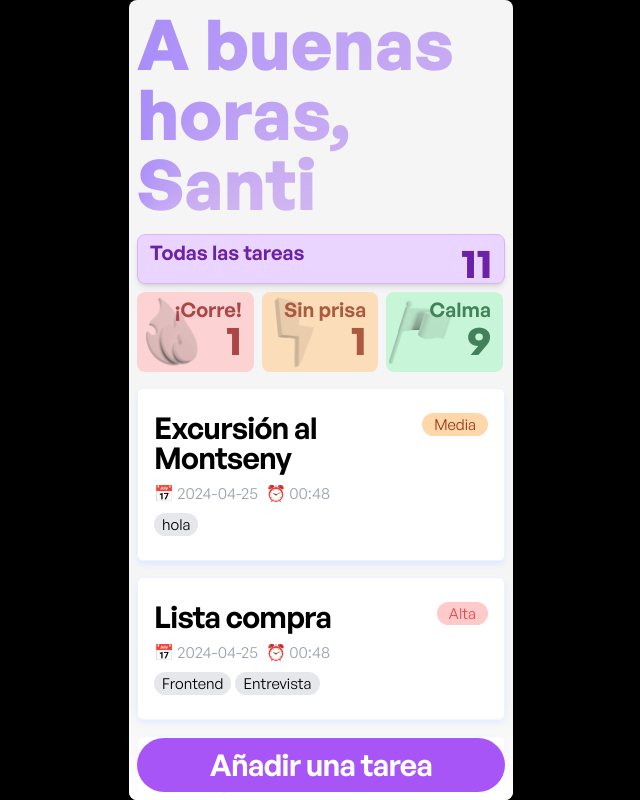
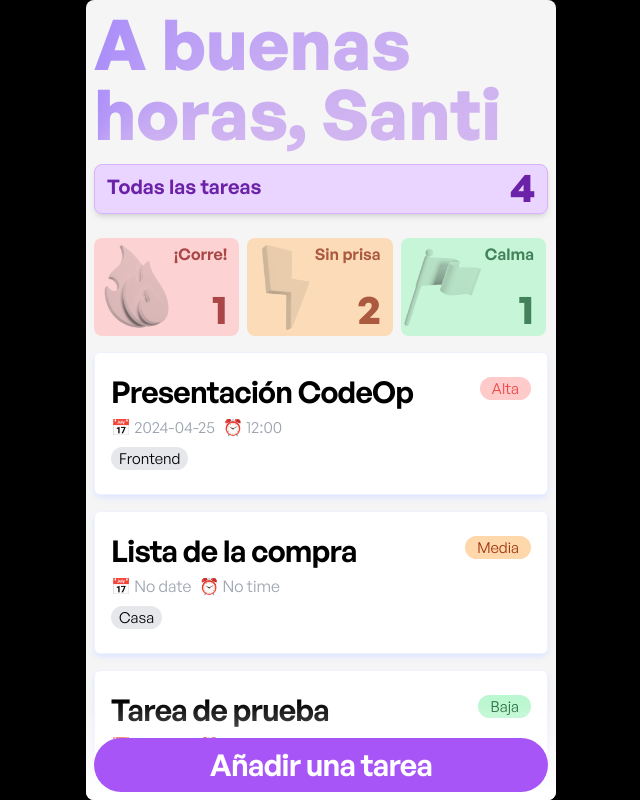
Before and after one commit to sanzdecastro/a-buenas-horas, a website with bundled scripts: page index.html in a window 1280 px wide. Shown: the whole page, without its empty margins (319-959 px from the left). Built offline with nearby package versions, Linux system fonts and the light colour scheme; data requests are answered from the project's data file.

Commit message:
replace functions

```diff
--- a/db.json
+++ b/db.json
@@ -1,112 +1,47 @@
 {
   "tasks": [
     {
-      "id": "aa11",
-      "title": "Excursión al Montseny",
-      "description": "Lorem ipsum",
+      "id": "f507",
+      "title": "Presentación CodeOp",
+      "description": "Presentación de la app de tareas para el curso de Frontend de CodeOp",
       "date": "2024-04-25",
-      "time": "00:48",
+      "time": "12:00",
       "categories": [
-        "hola "
+        "Frontend "
+      ],
+      "priority": "Alta"
+    },
+    {
+      "id": "743a",
+      "title": "Lista de la compra",
+      "description": "El aceite carísimo",
+      "date": "",
+      "time": "",
+      "categories": [
+        "Casa "
       ],
       "priority": "Media"
     },
     {
-      "id": "f154",
-      "title": "Lista compra",
+      "id": "f602",
+      "title": "Tarea de prueba",
       "description": "Lorem ipsum",
-      "date": "2024-04-25",
-      "time": "00:48",
-      "categories": [
-        "Frontend ",
-        "Entrevista "
-      ],
-      "priority": "Alta"
-    },
-    {
-      "id": "106e",
-      "title": "Comprar rosas",
-      "description": "Comprar rosas para Sant Jordi y autorregalarme un buen libro",
-      "date": "2024-04-23",
-      "time": "",
-      "categories": [
-        "Sin categoría"
-      ],
-      "priority": "Baja"
-    },
-    {
-      "id": "1e53",
-      "title": "Nueva",
-      "description": "",
       "date": "",
       "time": "",
       "categories": [],
       "priority": "Baja"
     },
     {
-      "id": "04e5",
-      "title": "wewewe",
-      "description": "",
-      "date": "",
-      "time": "",
-      "categories": [],
-      "priority": "Baja"
-    },
-    {
-      "id": "c012",
-      "title": "wewe",
-      "description": "",
-      "date": "",
-      "time": "",
+      "id": "09fc",
+      "title": "Nueva tarea 2",
+      "description": "Lorem ipsum",
+      "date": "2024-04-26",
+      "time": "12:34",
       "categories": [
-        "Nueva "
+        "Categoría de prueba",
+        "Frontend "
       ],
-      "priority": "Baja"
-    },
-    {
-      "id": "ba31",
-      "title": "",
-      "description": "",
-      "date": "",
-      "time": "",
-      "categories": [],
-      "priority": "Baja"
-    },
-    {
-      "id": "7da5",
-      "title": "",
-      "description": "",
-      "date": "",
-      "time": "",
-      "categories": [],
-      "priority": "Baja"
-    },
-    {
-      "id": "320a",
-      "title": "",
-      "description": "",
-      "date": "",
-      "time": "",
-      "categories": [],
-      "priority": "Baja"
-    },
-    {
-      "id": "c7eb",
-      "title": "",
-      "description": "",
-      "date": "",
-      "time": "",
-      "categories": [],
-      "priority": "Baja"
-    },
-    {
-      "id": "f06d",
-      "title": "",
-      "description": "",
-      "date": "",
-      "time": "",
-      "categories": [],
-      "priority": "Baja"
+      "priority": "Media"
     }
   ],
   "categories": [
@@ -119,6 +54,22 @@
       "id": "2",
       "title": "Categoría de prueba",
       "postId": "1"
+    },
+    {
+      "id": "a2bd",
+      "title": "Frontend "
+    },
+    {
+      "id": "0651",
+      "title": "Amorcito "
+    },
+    {
+      "id": "e24d",
+      "title": "Casa "
+    },
+    {
+      "id": "0203",
+      "title": "Trabajo "
     }
   ]
 }
--- a/index.html
+++ b/index.html
@@ -86,21 +86,18 @@
             </form>
         </div> -->
 
-
         <form class="add">
             <div class="close-bar"><h3>Añadir tarea</h3><div class="close button button--close">Close</div></div>
 
             <div class="form_section">
                 <label for="title">Título</label>
-                <input id="title" type="text">
+                <input id="title" type="text" required>
             </div>
             <div class="form_section">
                 <label for="description">Descripción</label>
                 <input id="description" type="text">
             </div>
 
-            <!-- <label for="image">Image URL</label>
-            <input id="image" type="text"> -->
             <div class="form_section horizontal">
                 <div>
                     <label for="date">Fecha</label>
@@ -121,13 +118,13 @@
             </div>
             <div class="form_section">
                 <label for="priority">Prioridad</label>
-                <select id="priority" name="priority">
+                <select id="priority" name="priority" required>
                     <option value="Baja">Baja</option>
                     <option value="Media">Media</option>
                     <option value="Alta">Alta</option>
                 </select>
             </div>
-            <button id="submitTask" class="button button--primary">Submit</button>
+            <button id="submitTask" class="button button--primary" type="submit">Submit</button>
         </form>
 
         <form class="edit">
@@ -141,8 +138,6 @@
                 <input id="description" type="text">
             </div>
 
-            <!-- <label for="image">Image URL</label>
-            <input id="image" type="text"> -->
             <div class="form_section horizontal">
                 <div>
                     <label for="date">Fecha</label>
@@ -153,11 +148,7 @@
                     <input id="time" type="time">
                 </div>
             </div>
-            <!-- <label for="categories">Create a category</label>
-            <div class="categories">
-                <div class="categories-container categories-added"></div>
-                <input id="newTag">
-            </div> -->
+
             <div class="form_section">
                 <label for="priority">Prioridad</label>
                 <select id="priority" name="priority">
--- a/js/main.js
+++ b/js/main.js
@@ -15,6 +15,10 @@ import { selectCategories } from './modules/selectedCategories.js';
 import { deleteTask } from "./modules/deleteTask.js";
 import { editTask } from "./modules/editTask.js";
 import { openTask } from './modules/openTask.js';
+
+import { closeCard } from './modules/closeCard.js';
+import { closeWindow } from './modules/closeWindow.js';
+import { addTaskButton } from './modules/addTaskButton.js';
 
 // URL de los datos de tareas (creado con json server)
 const tasksJSON = 'http://localhost:3000/tasks';
@@ -65,6 +69,15 @@ function submitTask() {
         postCategory(newCategories, categoriesJSON);
     });
 
+    // let inputs = document.querySelectorAll("input");
+    // inputs.forEach( (input) => {
+    //   if (input.value =="") {
+    //     event.preventDefault();
+    //     input.classList.add("--incomplete")
+    //   }
+
+    // })
+
     // Crear objeto de nueva tarea
     const newTask = {
       title: title,
@@ -75,7 +88,10 @@ function submitTask() {
       priority: priority
     };
 
+
+
     postData(newTask, tasksJSON);
+
 }
 
 
@@ -83,35 +99,10 @@ function submitTask() {
 
 addTaskButton();
 
-function addTaskButton() {
-    document.querySelector(".add").addEventListener("click", function(){
-        let card = document.querySelector("form")
-        card.classList.toggle("visible");
-
-        // AÑADIR BLUR
-        let sections = document.querySelectorAll("section, header")
-        sections.forEach((section) => section.classList.toggle("blur"));
-    })
-}
-
-
 // Cerrar card
 const buttonsCloseCard = document.querySelectorAll("form .close-bar .close");
 buttonsCloseCard.forEach(buttonClose => buttonClose.addEventListener("click", closeCard))
 
-function closeCard() {
-  let sections = document.querySelectorAll("section, header")
-  sections.forEach((section) => section.classList.toggle("blur"));
-
-  const cards = document.querySelectorAll("form");
-  cards.forEach(card => card.classList.remove("visible"));
-}
-
 // Cerrar tarea abierta
 const buttonCloseWindow = document.querySelector(".task-detail .close-bar .close");
 buttonCloseWindow.addEventListener("click", closeWindow);
-
-function closeWindow() {
-  const window = document.querySelector(".task-detail");
-  window.classList.remove("opened");
-}
--- /dev/null
+++ b/js/modules/addTaskButton.js
@@ -0,0 +1,12 @@
+// Abrir card para añadir tarea
+
+export function addTaskButton() {
+    document.querySelector(".add").addEventListener("click", function(){
+        let card = document.querySelector("form")
+        card.classList.toggle("visible");
+
+        // AÑADIR BLUR
+        let sections = document.querySelectorAll(".tasks-container, header")
+        sections.forEach((section) => section.classList.add("blur"));
+    })
+}
--- /dev/null
+++ b/js/modules/closeCard.js
@@ -0,0 +1,9 @@
+// Cerrar card
+
+export function closeCard() {
+  let sections = document.querySelectorAll(".tasks-container, header")
+  sections.forEach((section) => section.classList.remove("blur"));
+
+  const cards = document.querySelectorAll("form");
+  cards.forEach(card => card.classList.remove("visible"));
+}
--- /dev/null
+++ b/js/modules/closeWindow.js
@@ -0,0 +1,4 @@
+export function closeWindow() {
+    const window = document.querySelector(".task-detail");
+    window.classList.remove("opened");
+  }
--- a/styles/input.css
+++ b/styles/input.css
@@ -59,7 +59,7 @@ html {
     left-0;
 }
 
-@media  (min-width: 1000px) {
+@media  (min-width: 1320px) {
     .bodyView {
         max-width: 30vw;
     }
@@ -128,14 +128,14 @@ header .highlights .highlight.active {
     opacity-100
 }
 header .highlights .highlight h4 {
-    font-size: clamp(10px, 3.5vw, 20px);
-    line-height: clamp(10px, 3.5vw, 20px);
+    font-size: clamp(10px, 3.5vw, 16px);
+    line-height: clamp(10px, 3.5vw, 16px);
     font-family: 'GeneralSans-Semibold';
 }
 
 header .highlights .highlight div {
     font-size: clamp(20px, 9vw, 40px);
-    line-height: clamp(20px, 8vw, 40px);
+    line-height: clamp(20px, 8vw, 30px);
     font-family: 'GeneralSans-Bold';
     @apply
     text-right;
@@ -145,10 +145,16 @@ header .highlights .highlight.counTasks {
     /* background-image: url(../assets/images/folder.png); */
     height: 50px;
     @apply
+    items-center
     w-full
     flex-row
     text-purple-800
     bg-purple-200;
+}
+
+header .highlights .highlight.counTasks h4 {
+    font-size: clamp(20px, 4.5vw, 20px);
+    line-height: clamp(20px, 4.5vw, 20px);
 }
 
 header .highlights .highlight.counTasksLow {
@@ -459,12 +465,20 @@ label {
 
 input {
     @apply
+    focus:outline-none
     w-full
     p-2
     border
     border-solid
     border-gray-200
     rounded-xl;
+}
+
+input[required].--incomplete {
+    @apply
+    border
+    border-red-400
+    border-solid;
 }
 
 .categories-container {
```
Also changed, not shown: README.md, styles/output.css.
